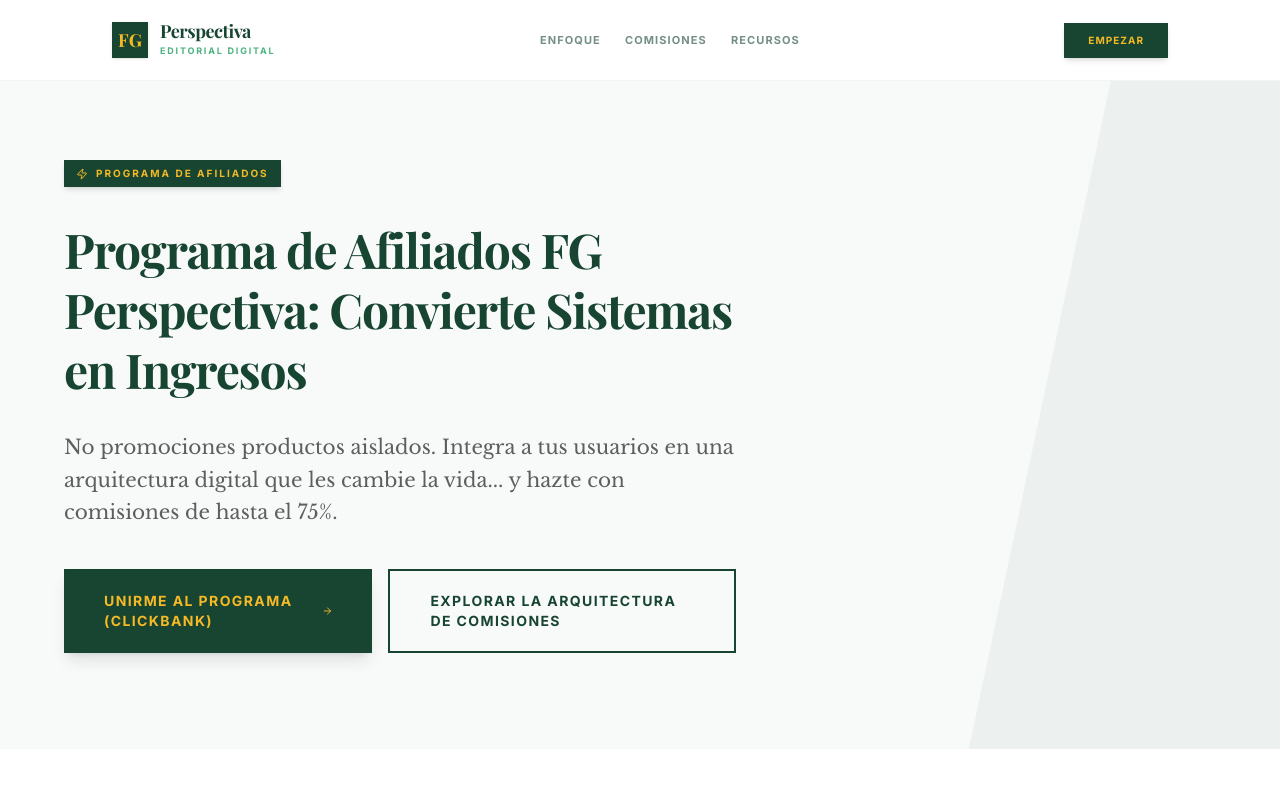
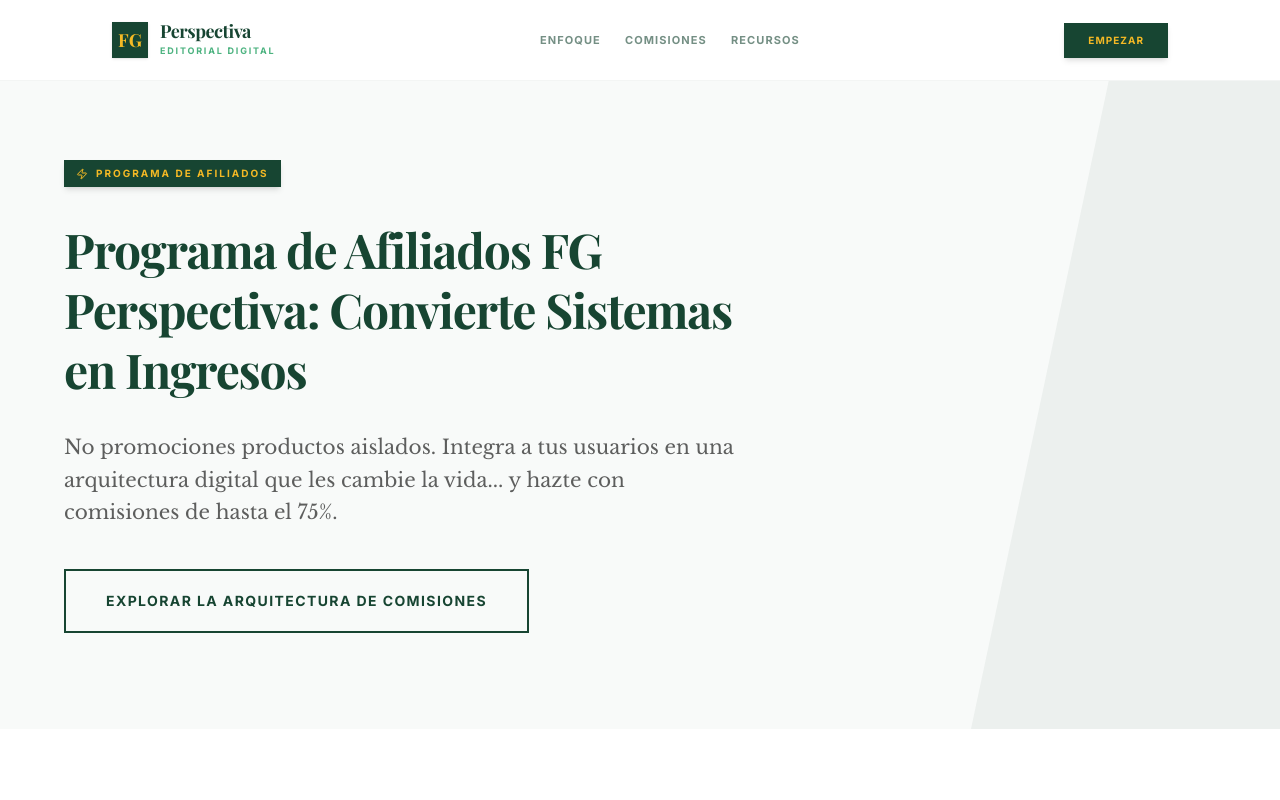
Before and after one commit to githubinf/FG-afiliados, a React (Vite) app: page / in a window 1280 px wide. Shown: the top 800 px of the page. Built offline with nearby package versions, Linux system fonts and the light colour scheme; a web font is replaced by a local one.

Commit message:
feat: Remove direct ClickBank join button
Removes the hardcoded ClickBank signup link from the main hero section. This change streamlines the user flow and focuses on the program benefits rather than a specific platform, allowing for potential future integrations or alternative signup methods.

```diff
--- a/src/App.tsx
+++ b/src/App.tsx
@@ -165,14 +165,6 @@ export default function App() {
                 No promociones productos aislados. Integra a tus usuarios en una arquitectura digital que les cambie la vida... y hazte con comisiones de hasta el 75%.
               </p>
               <div className="flex flex-col sm:flex-row gap-4">
-                <a
-                  href="https://www.clickbank.com/"
-                  target="_blank"
-                  rel="noopener noreferrer"
-                  className="bg-[#174532] text-[#f4b925] px-10 py-5 font-bold text-sm flex items-center justify-center gap-3 hover:bg-[#1f513a] transition-all group uppercase tracking-[0.1em] shadow-lg"
-                >
-                  Unirme al Programa (ClickBank) <ArrowRight className="w-4 h-4 group-hover:translate-x-1 transition-transform" />
-                </a>
                 <a
                   href="#commissions"
                   onClick={(e) => scrollToSection(e, 'commissions')}
@@ -494,10 +486,10 @@ export default function App() {
       </section>
 
       {/* How to Start */}
-      <section className="relative py-20 px-8 md:px-12 scroll-mt-24" id="join">
+      <section className="relative pt-20 pb-10 px-8 md:px-12 scroll-mt-24" id="join">
         <div className="max-w-4xl mx-auto text-center">
           <SectionTitle>🚀 ¿Cómo Empezar? (Pasos Simples)</SectionTitle>
-          <div className="grid md:grid-cols-2 gap-8 text-left mb-16">
+          <div className="grid md:grid-cols-2 gap-8 text-left">
             {[
               { title: "Regístrate en ClickBank", desc: "Si no tienes cuenta, créala gratis." },
               { title: "Obtén tus Enlaces", desc: "Usa la tabla de arriba para obtener tus enlaces personalizados para todos los productos FG Perspectiva." },
@@ -513,14 +505,11 @@ export default function App() {
               </div>
             ))}
           </div>
-          <a href="https://www.clickbank.com/" target="_blank" rel="noopener noreferrer" className="inline-block bg-[#174532] text-[#f4b925] px-12 py-6 font-bold text-base hover:bg-[#1f513a] transition-all shadow-xl uppercase tracking-[0.2em]">
-            Registrarme en ClickBank
-          </a>
         </div>
       </section>
 
       {/* FAQ Section */}
-      <section className="relative py-20 px-8 md:px-12 border-t border-[#174532]/5">
+      <section className="relative pt-10 pb-20 px-8 md:px-12 border-t border-[#174532]/5">
         <div className="max-w-3xl mx-auto">
           <SectionTitle>❓ Preguntas Frecuentes (FAQ)</SectionTitle>
           <div className="space-y-2">
```
